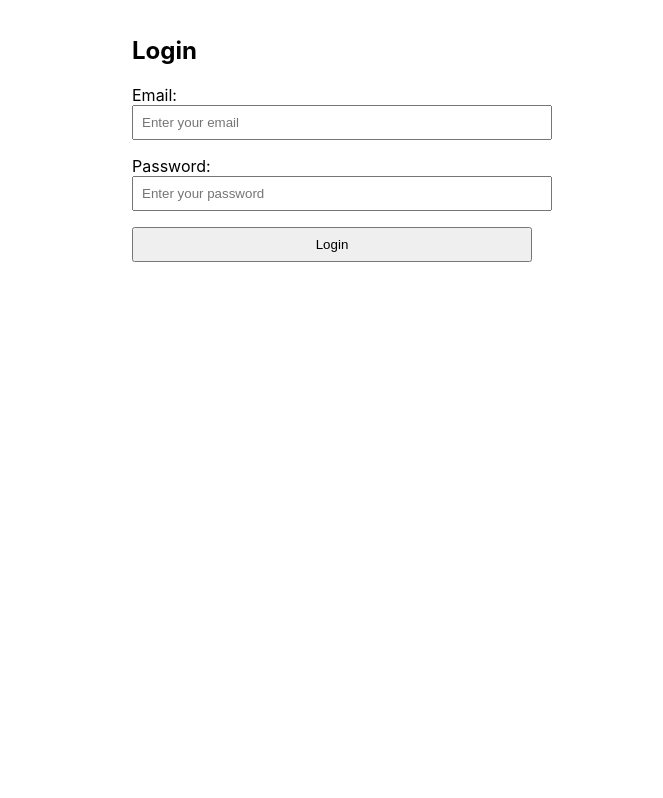
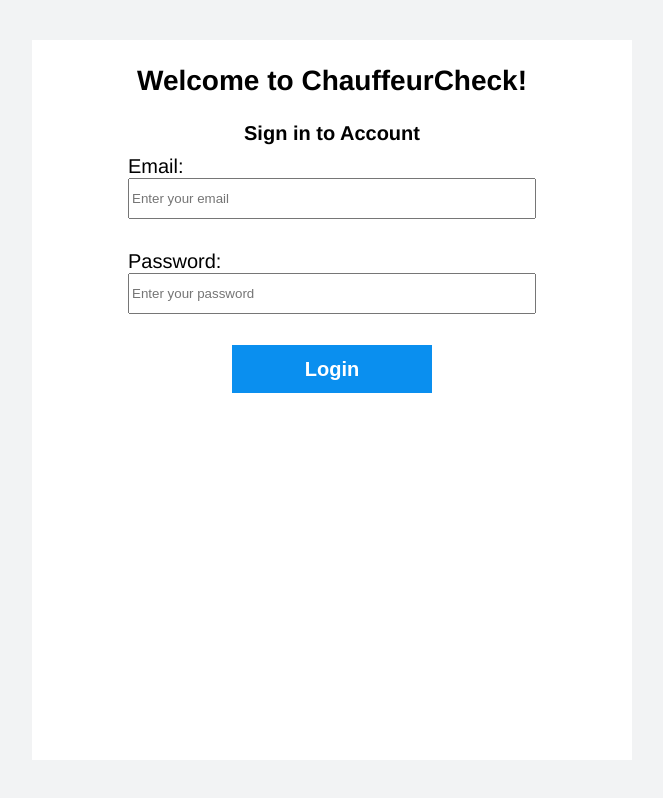
Before and after one commit to reem-husein/CS-3354-Group-11, a React (Create React App) app in the folder ProjectRoute/Frontend/: page / in a window 1280 px wide. Shown: the whole page, without its empty margins (308-971 px from the left). Built offline with nearby package versions, Linux system fonts and the light colour scheme.

Commit message:
Login styling

```diff
--- a/ProjectRoute/Frontend/src/Pages/LoginPage.jsx
+++ b/ProjectRoute/Frontend/src/Pages/LoginPage.jsx
@@ -1,9 +1,10 @@
-import React, { useState } from 'react';
-import { useNavigate } from 'react-router-dom';
+import React, { useState } from "react";
+import { useNavigate } from "react-router-dom";
+import classes from "./LoginPage.module.css";
 
 const LoginPage = () => {
-  const [email, setEmail] = useState('');
-  const [password, setPassword] = useState('');
+  const [email, setEmail] = useState("");
+  const [password, setPassword] = useState("");
   const [error, setError] = useState(null);
   const navigate = useNavigate();
 
@@ -12,16 +13,19 @@
     setError(null);
 
     try {
-      const response = await fetch('http://127.0.0.1:5050/api/ProfileHandling/login', {
-        method: 'POST',
-        headers: { 'Content-Type': 'application/json' },
+      const response = await fetch(
+        "http://127.0.0.1:5050/api/ProfileHandling/login",
+        {
+          method: "POST",
+          headers: { "Content-Type": "application/json" },
           body: JSON.stringify({
             loginInfo: {
               email,
               password,
             },
           }),
-      });
+        }
+      );
 
       console.log("Status:", response.status);
 
@@ -31,25 +35,29 @@
       if (response.ok) {
         // Redirect to the dashboard
         console.log("Navigating to dashboard...");
-        navigate('/driver-dashboard');
+        navigate("/driver-dashboard");
       } else {
-        setError(data.msg || 'Login failed. Please check your credentials.');
+        setError(data.msg || "Login failed. Please check your credentials.");
       }
-
     } catch (err) {
       console.error("Fetch failed:", err);
-      setError('Unable to reach the server. Please try again later.');
+      setError("Unable to reach the server. Please try again later.");
     }
   };
 
   return (
-    <div className="login-container" style={{ maxWidth: '400px', margin: '0 auto', padding: '1rem' }}>
-      <h2>Login</h2>
-      {error && <p style={{ color: 'red' }}>{error}</p>}
+    <div className={classes.loginContainer}>
+      <div className={classes.loginContent}>
+        <h3 className={classes.welcomeTitle}>Welcome to ChauffeurCheck!</h3>
+        <h4 className={classes.heading}>Sign in to Account</h4>
+        {error && <p style={{ color: "red" }}>{error}</p>}
 
-      <form onSubmit={handleSubmit}>
-        <div style={{ marginBottom: '1rem' }}>
-          <label htmlFor="email">Email:</label><br/>
+        <form onSubmit={handleSubmit} className={classes.form}>
+          <div style={{ marginBottom: "1rem" }}>
+            <label htmlFor="email" className={classes.labels}>
+              Email:
+            </label>
+            <br />
             <input
               id="email"
               type="email"
@@ -57,12 +65,15 @@
               value={email}
               onChange={(e) => setEmail(e.target.value)}
               required
-            style={{ width: '100%', padding: '0.5rem' }}
+              className={classes.loginInput}
             />
           </div>
 
-        <div style={{ marginBottom: '1rem' }}>
-          <label htmlFor="password">Password:</label><br/>
+          <div style={{ marginBottom: "1rem" }}>
+            <label htmlFor="password" className={classes.labels}>
+              Password:
+            </label>
+            <br />
             <input
               id="password"
               type="password"
@@ -70,12 +81,15 @@
               value={password}
               onChange={(e) => setPassword(e.target.value)}
               required
-            style={{ width: '100%', padding: '0.5rem' }}
+              className={classes.loginInput}
             />
           </div>
 
-        <button type="submit" style={{ padding: '0.5rem 1rem', width: '100%' }}>Login</button>
+          <button type="submit" className={classes.loginButton}>
+            Login
+          </button>
         </form>
+      </div>
     </div>
   );
 };
--- /dev/null
+++ b/ProjectRoute/Frontend/src/Pages/LoginPage.module.css
@@ -0,0 +1,74 @@
+.loginContainer {
+  height: 100vh;
+  width: 100vw;
+  display: flex;
+  flex-direction: column;
+
+  align-items: center;
+  justify-content: center;
+
+  background-color: #f2f3f4;
+}
+
+.loginContent {
+  min-height: 90vh;
+  width: 40vw;
+
+  max-height: 2800px;
+  min-width: 600px;
+
+  background-color: white;
+  font-family: "Helvetica Neue";
+  font-weight: light;
+
+  display: flex;
+  flex-direction: column;
+
+  align-items: center;
+  /*margin: 2% 25% 1% 25%;*/
+}
+.welcomeTitle {
+  margin: 0;
+  padding: 25px;
+  font-size: 28px;
+}
+.heading {
+  margin: 0;
+  padding-bottom: 10px;
+  font-size: 20px;
+}
+.form {
+  height: 80%;
+  display: flex;
+  flex-direction: column;
+
+  align-items: center;
+  background-color: white;
+  gap: 15px;
+}
+.labels {
+  text-align: center;
+  font-size: 20px;
+}
+
+.loginInput {
+  width: 400px;
+  height: 35px;
+}
+
+.loginButton {
+  width: 200px;
+  height: 48px;
+  /*margin-left: 25%;
+  margin-right: auto;
+  align-self: center;
+  display: block;
+  margin: auto;*/
+
+  font-size: 20px;
+  font-weight: bold;
+  color: white;
+  background-color: #0a8fef;
+  border: none;
+  text-align: center;
+}
```
Lines whose indentation alone changed are shown as unchanged.
